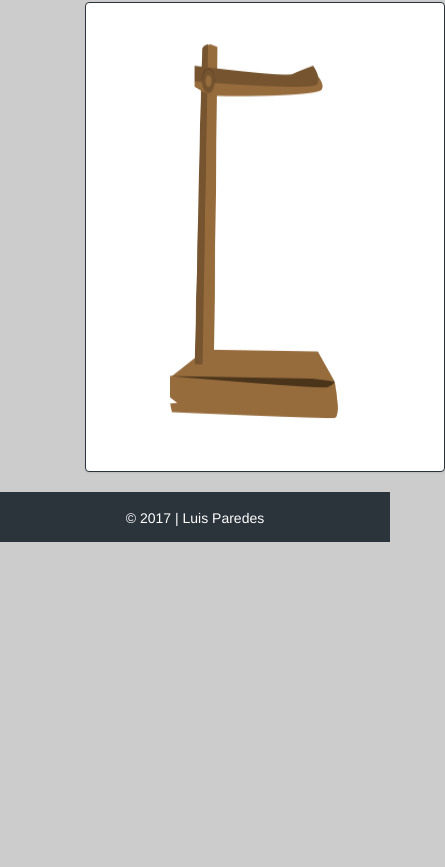
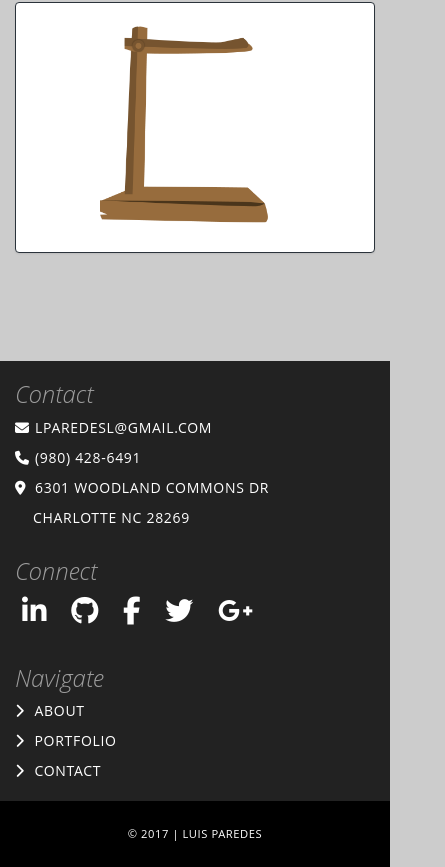
Before and after one commit to lparedesl/Hangman-Game, a plain HTML site: page index.html in a window 390 px wide. Shown: the part 893-1760 px from the top of the page, 445 px wide, since content can reach past the window. Before the commit the page ends 1435 px from the top, so only its background shows below. Drawn offline with nearby package versions, Linux system fonts and the light colour scheme.

Commit message:
updated css, footer

```diff
--- a/assets/css/style.css
+++ b/assets/css/style.css
@@ -8,31 +8,37 @@
 	--backgroundColor: #ccc;
 }
 
-body {
-	background-color: var(--backgroundColor);
+html {
+	min-height : 100%;
+	position   : relative;
 }
 
-.jumbotron, .panel-default > .panel-heading, .footer {
-	background-color: var(--themeColor);
-	background-image: none;
-	color: white;
+body {
+	background-color : var(--backgroundColor);
+	margin-bottom    : 281px;
+}
+
+.jumbotron, .panel-default > .panel-heading {
+	background-color : var(--themeColor);
+	background-image : none;
+	color            : white;
 }
 
 .jumbotron {
-	margin: 15 0 20 0;
-	text-align: center;
+	margin     : 15px 0 20px;
+	text-align : center;
 }
 
 .panel-default {
-	margin-left: 15px;
-	font-size: 18px;
-	border-color: var(--themeColor);
+	margin-left  : 15px;
+	margin-right : 15px;
+	font-size    : 18px;
+	border-color : var(--themeColor);
 }
 
 .tvShow {
-	margin-right: 15px;
-	text-align: center;
-	font-size: 24px;
+	text-align : center;
+	font-size  : 24px;
 }
 
 .btn:focus,.btn:active {
@@ -44,27 +50,187 @@ body {
 }
 
 .img-thumbnail {
-	margin-left: 70px;
-	margin-right: 0px;
-	border-color: var(--themeColor);
-	width: 680px;
-	height: 470px;
+	margin-left  : 15px;
+	margin-right : 15px;
+	border-color : var(--themeColor);
+	width        : 98%;
+	height       : 470px;
 }
 
-.footer {
-/*	position: absolute;
-    bottom: 0;*/
-    margin-top: 20px;
-    width: 100%;
-    height: 50px;
-    background-color: var(--themeColor);
-	font-size: 14px;
-    line-height: 1.42857143;
+/*! Footer */
+footer {
+	background-color  : #222222;
+	color       : #fff;
+	margin      : 0;
+	font-family : 'Open Sans', sans-serif;
+	position    : absolute;
+	bottom      : 0;
+	width       : 100%;
+	height      : 241px;
 }
 
-.text-muted {
-	text-align: center;
-	padding-top: 16px;
-	font-size: 14px;
-	color: white;
+footer h3 {
+	color         : #9d9d9d;
+	font-weight   : lighter;
+	font-style    : italic;
+	margin-bottom : 0;
 }
+
+footer p, footer li {
+	font-weight    : 400;
+	text-transform : uppercase;
+	letter-spacing : 0.05em;
+	margin         : 10px 0;
+}
+
+footer a {
+	color              : #fff;
+	text-decoration    : none;
+	-webkit-transition : color .5s, background .5s;
+	transition         : color .5s, background .5s;
+}
+
+footer a:hover {
+	color: #65c2ed;
+}
+
+footer .centered {
+	max-width       : 1200px;
+	margin          : 0 auto;
+	display         : flex;
+	justify-content : space-between;
+}
+
+footer .centered:before, footer .centered:after {
+	content    : '\0020';
+	display    : block;
+	overflow   : hidden;
+	visibility : hidden;
+	width      : 0;
+	height     : 0;
+	clear      : both;
+}
+
+footer .centered .footer-contact {
+	width: 35%;
+}
+
+footer .centered .footer-contact .fa {
+	width         : 20px;
+	padding-right : 10px;
+}
+footer .centered .footer-connect {
+	width: 35%;
+}
+
+footer .centered .footer-navigation {
+	width: 30%;
+}
+
+footer .centered .footer-navigation ul {
+	width: 50%;
+	float: left;
+}
+
+footer .centered .footer-navigation .fa {
+	padding-right: 10px;
+}
+
+footer .bottom-bar {
+	position       : relative;
+	text-align     : center;
+	font-size      : .8em;
+	text-transform : uppercase;
+	background     : #000;
+	padding        : 15px 0;
+}
+
+footer ul {
+	list-style-type: none;
+}
+
+.social li {
+	float: left;
+}
+
+.social a {
+	display        : inline-block;
+	padding        : 0 7px;
+	margin         : 3px 10px 10px 0;
+	vertical-align : middle;
+}
+
+* {
+	-moz-box-sizing    : border-box;
+	-webkit-box-sizing : border-box;
+	box-sizing         : border-box;
+}
+/*! Footer */
+@media screen and (max-width: 1200px) {
+	.img-thumbnail {
+		margin-left: 0;
+		width: 100%
+	}
+}
+@media screen and (max-width: 769px) {
+	body {
+		margin-bottom: 397px;
+	}
+
+	.img-thumbnail {
+		margin-left: 0;
+		margin-bottom: 50px;
+		width: 100%;
+		height: auto;
+	}
+
+	footer {
+		height: 397px;
+	}
+
+	footer .centered {
+		flex-wrap:wrap;
+	}
+
+	footer .centered .footer-contact {
+		width  : 50%;
+		margin : 0 auto;
+	}
+
+	footer .centered .footer-connect {
+		width  : 50%;
+		margin : 0 auto;
+	}
+
+	footer .centered .footer-navigation {
+		width:100%;
+	}
+}
+
+@media screen and (max-width: 500px) {
+	body {
+		margin-bottom: 565px;
+	}
+	.img-thumbnail {
+		margin-bottom: 0;
+	}
+
+    footer {
+    	height: 457px;
+    }
+
+	footer .centered {
+		margin-right : 0;
+		margin-left  : 0;
+	}
+
+	footer .centered .footer-contact {
+		width  : 100%;
+		margin : 0 auto;
+	}
+
+	footer .centered .footer-connect {
+		width  : 100%;
+		margin : 0 auto;
+	}
+}
--- a/assets/javascript/game.js
+++ b/assets/javascript/game.js
@@ -1,13 +1,18 @@
 var tvShows = [
 	"Breaking Bad", "Prison Break", "Game of Thrones", "The Walking Dead", "Boardwalk Empire", "Westworld", "The Wire", "Mad Men", "Narcos", "Seinfeld", "Friends", "How I Met Your Mother", "The Big Bang Theory", "The Simpsons", "Family Guy", "South Park", "Dexter", "The X-Files", "House of Cards", "Hannibal", "Suits", "Vikings"
-]
+];
 
-var keyOptions = ["q", "w", "e", "r", "t", "y", "u", "i", "o", "p", "a", "s", "d", "f", "g", "h", "j", "k", "l", "z", "x" , "c", "v", "b", "n", "m", "-", " "]
+var keyOptions = ["q", "w", "e", "r", "t", "y", "u", "i", "o", "p", "a", "s", "d", "f", "g", "h", "j", "k", "l", "z", "x" , "c", "v", "b", "n", "m", "-", " "];
 
-var wins = 0;
-var losses = 0;
-var totalGuesses = 7;
-var guessedLetters = [];
+var wins = 0,
+	losses = 0,
+	totalGuesses = 7,
+	guessedLetters = [],
+	n = 0,
+	j = 0,
+	play = false,
+	gameEnded = false,
+	guessesRemaining = totalGuesses;
 
 // Function to replace character
 String.prototype.replaceAt=function(index, character) {
@@ -55,11 +60,37 @@ function pickTvShow() {
 	var spacesLetters = spaces.split("");
 }
 
-var n = 0;
-var j = 0;
-var play = false;
-var gameEnded = false;
-var guessesRemaining = totalGuesses;
+function newGame() {
+	// When user won
+	if (spaces.indexOf("_") === -1) {
+		setTimeout(function() {
+			nextGame = confirm("You won!\n\nDo you want to play again?");
+			if (nextGame) {
+				playGame();
+			}
+			else {
+				reset();
+				gameEnded = true;
+				play = false;
+			}
+		}, 100);
+	}
+
+	// When user lost
+	if (guessesRemaining === 0) {
+		setTimeout(function() {
+			nextGame = confirm("You lost. The TV Show was: " + currentTvShow + ".\n\nDo you want to play again?");
+			if (nextGame) {
+				playGame();
+			}
+			else {
+				reset();
+				gameEnded = true;
+				play = false;
+			}
+		}, 100);
+	}
+}
 
 // When user presses any key...
 document.onkeyup = function(event) {
@@ -80,7 +111,7 @@ document.onkeyup = function(event) {
 				(document.getElementById("spaces")).textContent = spaces;
 			}
 
-			// Check if key press is not among guessed letters
+			// Check if key pressed is not among guessed letters
 			if (guessedLetters.indexOf(userLetter.toUpperCase()) === -1) {
 
 				// Update letters guessed
@@ -129,35 +160,3 @@ document.onkeyup = function(event) {
 		n++
 	}
 }
-
-function newGame() {
-	// When user won
-	if (spaces.indexOf("_") === -1) {
-		setTimeout(function() {
-			nextGame = confirm("You won!\n\nDo you want to play again?");
-			if (nextGame) {
-				playGame();
-			}
-			else {
-				reset();
-				gameEnded = true;
-				play = false;
-			}
-		}, 100);
-	}
-
-	// When user lost
-	if (guessesRemaining === 0) {
-		setTimeout(function() {
-			nextGame = confirm("You lost. The TV Show was: " + currentTvShow + ".\n\nDo you want to play again?");
-			if (nextGame) {
-				playGame();
-			}
-			else {
-				reset();
-				gameEnded = true;
-				play = false;
-			}
-		}, 100);
-	}
-}
--- a/index.html
+++ b/index.html
@@ -1,21 +1,31 @@
-<html>
+<!-- <!DOCTYPE html> -->
+<html lang="en">
 <head>
-	<meta charset="UTF-8">
+	<meta charset="utf-8">
+	<meta http-equiv="X-UA-Compatible" content="IE=edge">
+	<meta name="viewport" content="width=device-width, initial-scale=1">
 	<title>Hangman Game</title>
 
+	<!-- Reset CSS -->
 	<link rel="stylesheet" type="text/css" href="assets/css/reset.css">
 
-	<!-- Latest compiled and minified CSS -->
+	<!-- Latest compiled and minified Bootstrap CSS -->
 	<link rel="stylesheet" href="https://maxcdn.bootstrapcdn.com/bootstrap/3.3.7/css/bootstrap.min.css" integrity="sha384-BVYiiSIFeK1dGmJRAkycuHAHRg32OmUcww7on3RYdg4Va+PmSTsz/K68vbdEjh4u" crossorigin="anonymous">
 
-	<!-- Optional theme -->
+	<!-- Optional Bootstrap theme -->
 	<link rel="stylesheet" href="https://maxcdn.bootstrapcdn.com/bootstrap/3.3.7/css/bootstrap-theme.min.css" integrity="sha384-rHyoN1iRsVXV4nD0JutlnGaslCJuC7uwjduW9SVrLvRYooPp2bWYgmgJQIXwl/Sp" crossorigin="anonymous">
 
+	<!-- jQuery -->
+	<script src="https://code.jquery.com/jquery-3.2.0.min.js" integrity="sha256-JAW99MJVpJBGcbzEuXk4Az05s/XyDdBomFqNlM3ic+I=" crossorigin="anonymous"></script>
+
+	<!-- Latest compiled and minified Bootstrap JavaScript -->
+	<script src="https://maxcdn.bootstrapcdn.com/bootstrap/3.3.7/js/bootstrap.min.js" integrity="sha384-Tc5IQib027qvyjSMfHjOMaLkfuWVxZxUPnCJA7l2mCWNIpG9mGCD8wGNIcPD7Txa" crossorigin="anonymous"></script>
+
+	<!-- CSS -->
 	<link rel="stylesheet" type="text/css" href="assets/css/style.css">
 
-	<!-- Latest compiled and minified JavaScript -->
-	<script src="https://maxcdn.bootstrapcdn.com/bootstrap/3.3.7/js/bootstrap.min.js" integrity="sha384-Tc5IQib027qvyjSMfHjOMaLkfuWVxZxUPnCJA7l2mCWNIpG9mGCD8wGNIcPD7Txa" crossorigin="anonymous"></script>
-
+	<!-- JavaScript -->
+	<script src="https://use.fontawesome.com/d1c076a58a.js"></script>
 	<script type="text/javascript" src="assets/javascript/game.js"></script>
 </head>
 <body>
@@ -79,10 +89,52 @@
 			</div>
 		</div>
 	</div>
-	<footer class="footer">
-		<div class="container">
-			<p class="text-muted">&copy; 2017 | Luis Paredes</p>
-		</div>
-	</footer>
+
+	<!-- footer -->
+		<footer class="footer" role="contentinfo">
+			<section style="position:relative;">
+				<div class="centered">
+					<div class="col-md-4 footer-contact">
+						<h3>Contact</h3>
+						<ul>
+							<li><i class="fa fa-envelope" aria-hidden="true"></i><a href="mailto:lparedesl@gmail.com">lparedesl@gmail.com</a></li>
+							<li><i class="fa fa-phone" aria-hidden="true"></i><a href="tel:980-428-6491">(980) 428-6491</a></li>
+							<li><i class="fa fa-map-marker" aria-hidden="true"></i><a href="https://www.google.com/maps/place/6301+Woodland+Commons+Dr,+Charlotte,+NC+28269/@35.377623,-80.782182,17z/data=!3m1!4b1!4m5!3m4!1s0x88541d30aa4e0ff7:0xa18e94ca6cd1c7bf!8m2!3d35.377623!4d-80.782182?hl=en" target="_blank">6301 Woodland Commons Dr<p style="padding-left: 18px">Charlotte NC 28269</p></a></li>
+						</ul>
+					</div>
+					<div class="col-md-4 footer-connect">
+						<h3>Connect</h3>
+						<ul class="social">
+							<li><a href="https://www.linkedin.com/" class="linkedin" target="_blank">
+								<i class="fa fa-linkedin fa-2x" aria-hidden="true"></i>
+							</a></li>
+							<li><a href="https://github.com/lparedesl" class="github" target="_blank">
+								<i class="fa fa-github fa-2x" aria-hidden="true"></i>
+							</a></li>
+							<li><a href="https://www.facebook.com/" class="facebook" target="_blank">
+								<i class="fa fa-facebook fa-2x" aria-hidden="true"></i>
+							</a></li>
+							<li><a href="https://twitter.com/" class="twitter" target="_blank">
+								<i class="fa fa-twitter fa-2x" aria-hidden="true"></i>
+							</a></li>
+							<li><a href="https://plus.google.com/" class="googleplus" target="_blank">
+								<i class="fa fa-google-plus fa-2x" aria-hidden="true"></i>
+							</a></li>
+						</ul>
+					</div>
+					<div class="col-md-4 footer-navigation">
+						<h3>Navigate</h3>
+						<ul>
+							<li><i class="fa fa-chevron-right" aria-hidden="true"></i><a href="#">About</a></li>
+							<li><i class="fa fa-chevron-right" aria-hidden="true"></i><a href="#">Portfolio</a></li>
+							<li><i class="fa fa-chevron-right" aria-hidden="true"></i><a href="#">Contact</a></li>
+						</ul>
+					</div>
+				</div>
+			</section>
+			<section class="bottom-bar">
+				<p>© 2017 | Luis Paredes</p>
+			</section>
+		</footer>
 </body>
 </html>
```
